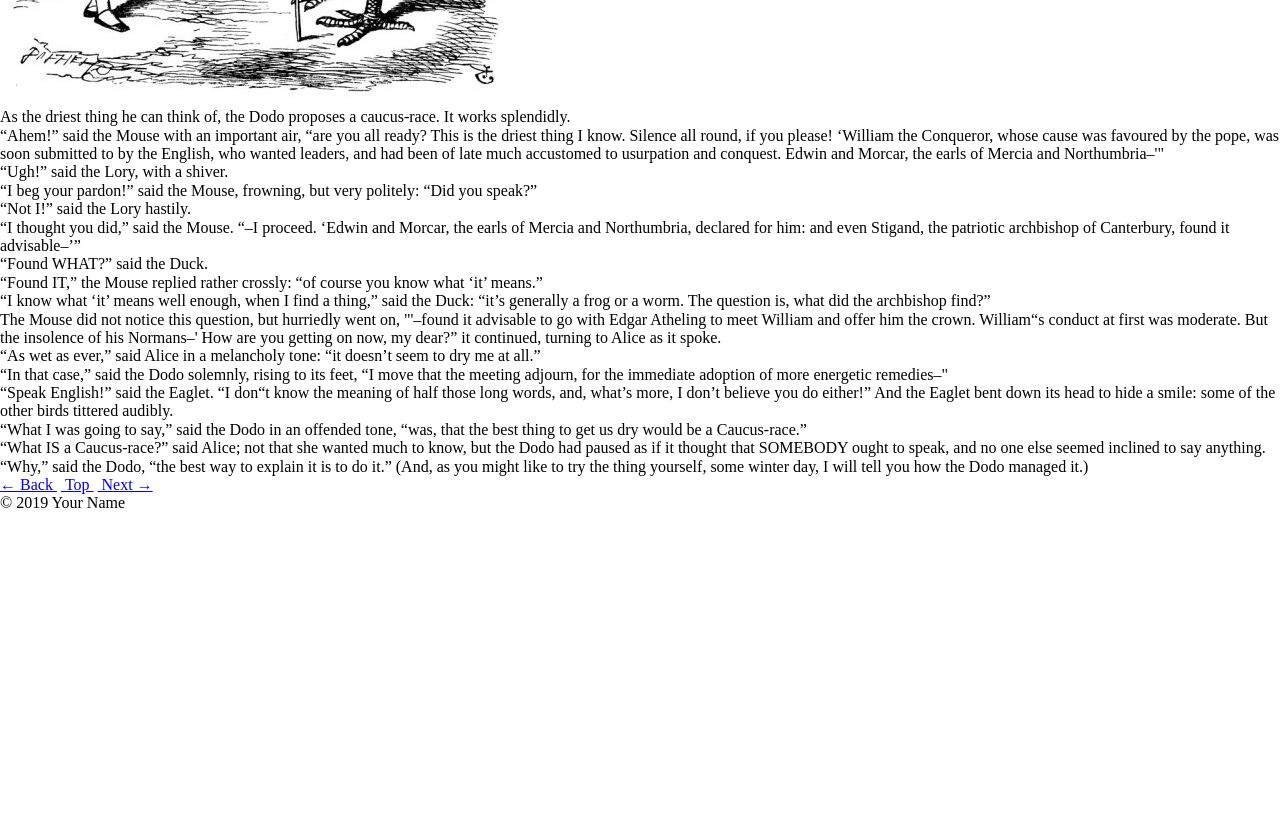
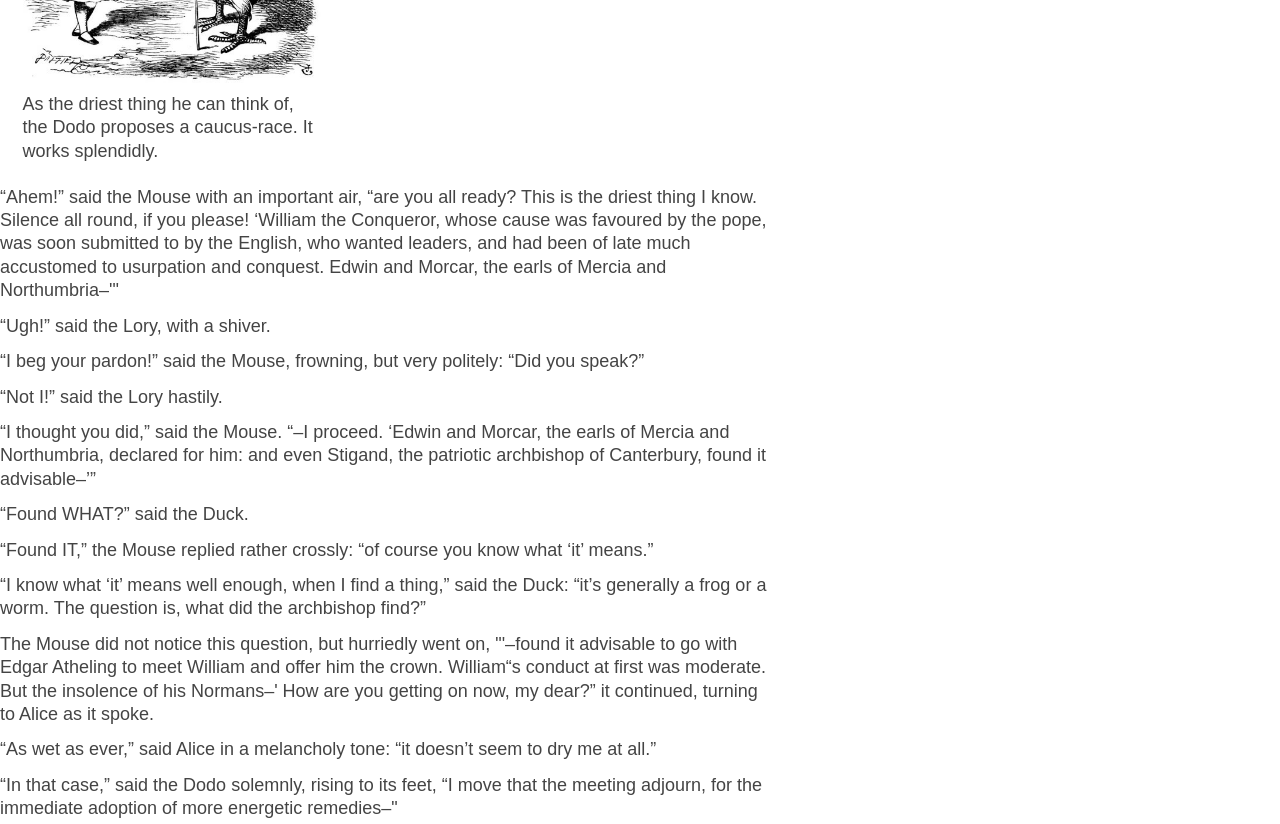
Before and after one commit to noahforsythe/birdbook, a plain HTML site: page index.html in a window 1280 px wide. Shown: the part 1180-2004 px from the top of the page. Before the commit the page ends 1693 px from the top, so only its background shows below. Drawn offline with Linux system fonts and the light colour scheme; a web font is replaced by a local one.

Commit message:
fix style sheet
also add footer

```diff
--- a/index.html
+++ b/index.html
@@ -8,7 +8,7 @@
     <link href="https://fonts.googleapis.com/css?family=Gentium+Book+Basic|Lato:300,900" rel="stylesheet"><!-- to load google fonts -->
     <link href="css/mini_reset.css" rel="stylesheet"><!-- for browser reset -->
     <link href="css/normalize.css" rel="stylesheet"><!-- for cross-browser compatibility -->
-    <link href="css/style.css" rel"stylesheet">
+    <link href="css/style.css" rel="stylesheet">
   </head>
   <body>
     <main id="page">
@@ -58,7 +58,7 @@
         </div>
       </article>
       <footer>
-        <p>&copy; 2019 Your Name</p>
+        <p>&copy; 2019 Noah Forsythe</p>
       </footer>
     </main>
   </body>
```
